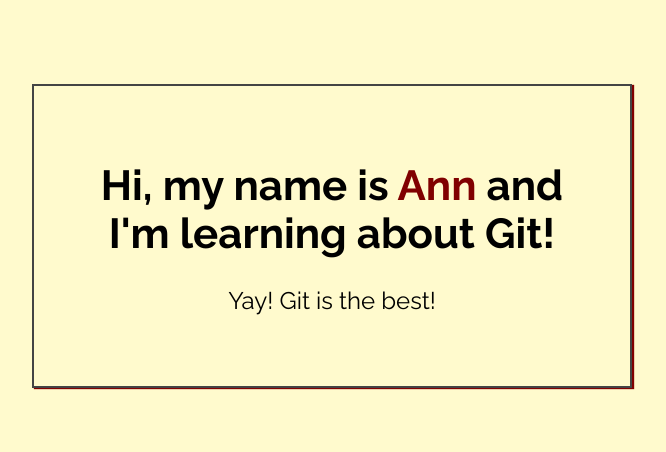
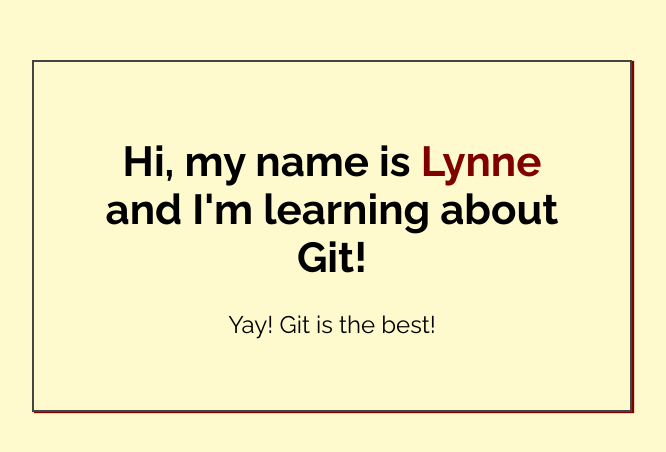
Before and after one commit to LWaggonerTN/my_first_repo, a plain HTML site: page index.html in a window 1280 px wide. Shown: the part 164-616 px from the top of the page, without its empty margins (308-974 px from the left). Drawn offline with Linux system fonts and the light colour scheme.

Commit message:
Changed name in Index.html

```diff
--- a/index.html
+++ b/index.html
@@ -14,7 +14,7 @@
 <body>
 
     <div class="greeting">
-        <h1>Hi, my name is <span class="highlight">Ann</span> and I'm learning about Git! </h1>
+        <h1>Hi, my name is <span class="highlight">Lynne</span> and I'm learning about Git! </h1>
 
         <p>Yay! Git is the best!</p>
     </div>
```
